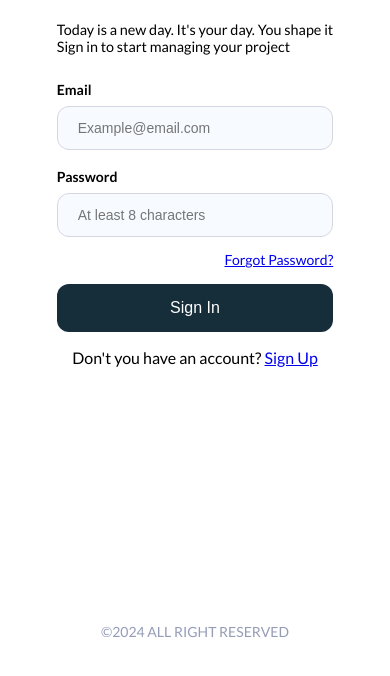
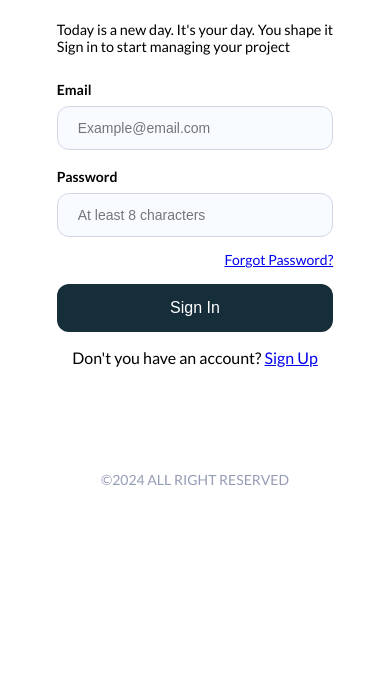
Before and after one commit to TF1405/Individual-Assignment-HTML-CSS-Tedi-Ferdiyanata, a plain HTML site: page index.html in a window 390 px wide. Shown: the part 264-940 px from the top of the page. After the commit the page ends 844 px from the top, so only its background shows below. Drawn offline with Linux system fonts and the light colour scheme.

Commit message:
reduce padding between create-new-account and footer

```diff
--- a/style.css
+++ b/style.css
@@ -176,10 +176,6 @@ p {
         padding-bottom: 1.5em;
     }
 
-    .create-new-account {
-        padding-bottom: 9.5em;
-    }
-
     .flex-container {
         display: flex;
         flex-direction: column;
```
